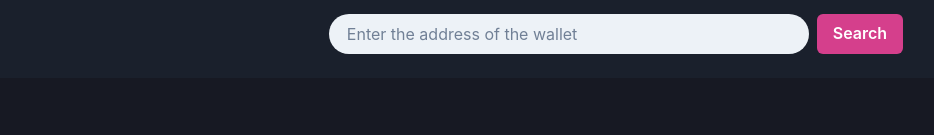
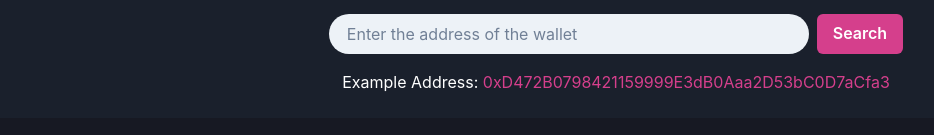
Before and after one commit to mariosantosdev/nft-scanner, a Next.js app: page / in a window 1280 px wide. Shown: the part 165-300 px from the top of the page, without its empty margins (24-958 px from the left). Built offline with nearby package versions, Linux system fonts and the light colour scheme.

Commit message:
add example address

```diff
--- a/src/components/FormSearch/index.tsx
+++ b/src/components/FormSearch/index.tsx
@@ -1,4 +1,4 @@
-import { Button, Flex, Link, Text } from "@chakra-ui/react";
+import { Button, Flex, Link, Text, useClipboard } from "@chakra-ui/react";
 import { SubmitHandler, useForm } from "react-hook-form";
 import web3 from "web3";
 import { yupResolver } from "@hookform/resolvers/yup";
@@ -26,6 +26,7 @@ const schema = yup.object().shape({
 
 export const FormSearch: React.FC = () => {
   const { getNfts, loading } = useNfts();
+  const { onCopy } = useClipboard("0xD472B0798421159999E3dB0Aaa2D53bC0D7aCfa3");
 
   const {
     register,
@@ -39,6 +40,11 @@ export const FormSearch: React.FC = () => {
   const onSubmit: SubmitHandler<FormData> = async ({ address }) => {
     resetField("address");
     await getNfts(address);
+  };
+
+  const copyExampleAddress = () => {
+    onCopy();
+    toast.success("Copied to clipboard");
   };
 
   useEffect(() => {
@@ -76,6 +82,18 @@ export const FormSearch: React.FC = () => {
           Search
         </Button>
       </Flex>
+
+      <Text>
+        Example Address: {""}
+        <Text
+          as="span"
+          role="button"
+          color="pink.500"
+          onClick={copyExampleAddress}
+        >
+          0xD472B0798421159999E3dB0Aaa2D53bC0D7aCfa3
+        </Text>
+      </Text>
     </Flex>
   );
 };
```
